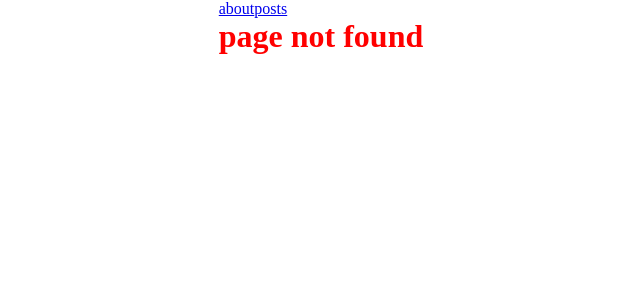
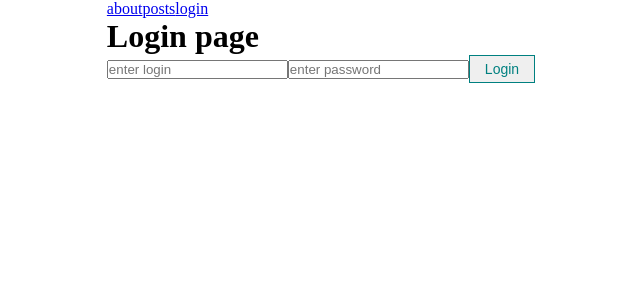
Before and after one commit to TigranTshagharyan1992/react-again-practice, a React (Create React App) app: page /login in a window 1280 px wide. Before the commit this address had no page. Shown: the top 300 px of the page, without its empty margins (319-959 px from the left). Built offline with nearby package versions, Linux system fonts and the light colour scheme.

Commit message:
routing functionality learn

```diff
--- a/src/App.js
+++ b/src/App.js
@@ -1,5 +1,6 @@
 import React, {useState,useEffect} from 'react';
 import Router from "./Components/Router";
+import {AuthContext} from "./context";
 
 /**
  *
@@ -8,8 +9,21 @@ import Router from "./Components/Router";
  */
 function App() {
 
+    const [isAuth,setIsAuth] = useState(false);
+
+    useEffect(() =>{
+        if(localStorage.getItem('auth')){
+            setIsAuth(true);
+        }
+    },[])
+
     return (
-       <Router />
+        <AuthContext.Provider value={{
+            isAuth,
+            setIsAuth
+        }}>
+            <Router />
+        </AuthContext.Provider>
   );
 }
 
--- a/src/Components/Router.jsx
+++ b/src/Components/Router.jsx
@@ -1,22 +1,37 @@
-import React from 'react';
+import React, {useContext} from 'react';
 import {BrowserRouter, Link, Route, Routes} from "react-router-dom";
 import About from "../pages/About";
 import Posts from "../pages/Posts";
 import NotFound from "../pages/NotFound";
 import Post from "../pages/Post";
+import {AuthContext} from "../context";
+import Login from "../pages/Login";
 
 const Router = () => {
+
+    const {isAuth,setIsAuth} = useContext(AuthContext);
     return (
         <BrowserRouter>
             <div className="navbar">
                 <div className="navbar__links">
                     <Link to="/about">about</Link>
-                    <Link to="/posts">posts</Link>
+                    {isAuth ?
+                        <Link to="/posts">posts</Link>:
+                        <span>
+                            <Link to="/login">posts</Link>
+                            <Link to="/login">login</Link>
+                        </span>
+                    }
                 </div>
             </div>
             <Routes>
                 <Route path="/about" element={<About />} />
-                <Route path="/posts" element={<Posts />} />
+                {isAuth ?
+                    <Route path="/posts" element={<Posts />} />
+                     :
+                    <Route path="/posts" element={<Login />} />
+                }
+                <Route path="/login" element={<Login />} />
                 <Route path="/post/:id" element={<Post />} />
                 <Route path="*" element={<NotFound />} />
             </Routes>
--- /dev/null
+++ b/src/context/index.js
@@ -0,0 +1,3 @@
+import {createContext} from 'react';
+
+export const AuthContext = createContext(null);
--- /dev/null
+++ b/src/pages/Login.jsx
@@ -0,0 +1,30 @@
+import React, {useContext} from 'react';
+import MyInput from "../Components/UI/input/MyInput";
+import MyButton from "../Components/UI/button/MyButton";
+import {AuthContext} from "../context";
+import { useNavigate } from 'react-router-dom';
+const Login = () => {
+
+    const {isAuth,setIsAuth} = useContext(AuthContext);
+    const navigate = useNavigate();
+    const submit = event => {
+        event.preventDefault();
+        setIsAuth(true);
+        localStorage.setItem('auth','true');
+        navigate("/posts");
+    }
+
+    return (
+        <div>
+            <h1>Login page</h1>
+            <form onSubmit={submit}>
+                <MyInput type="text" placeholder = "enter login"/>
+                <MyInput type="password" placeholder = "enter password"/>
+                <MyButton> Login </MyButton>
+            </form>
+
+        </div>
+    );
+};
+
+export default Login;
```
